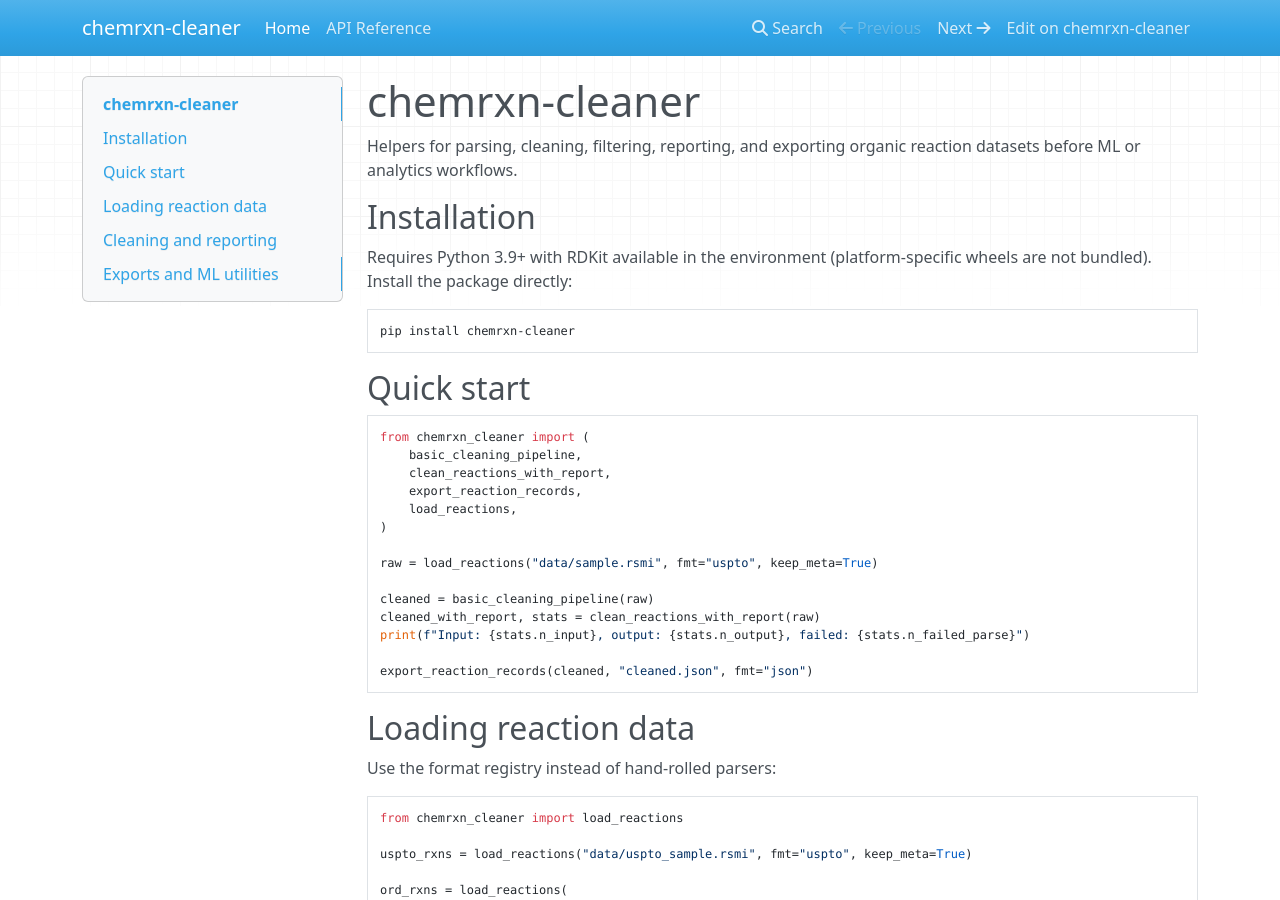
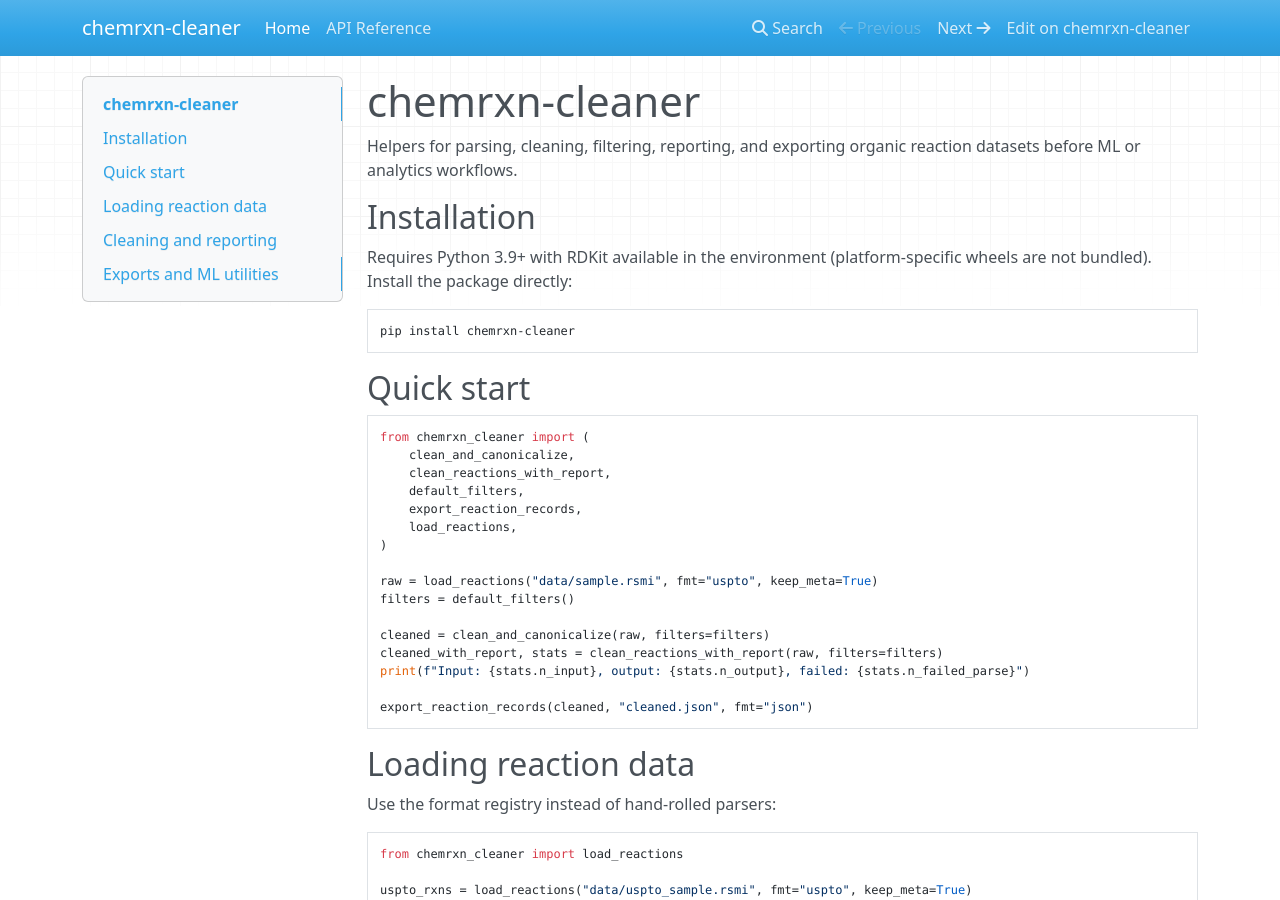
Before and after one commit to peiyeliu/chemrxn-cleaner, an MkDocs documentation site: the page built from docs/index.md, in a window 1280 px wide and 900 px high. Built offline with MkDocs 1.6.1, drawn with Linux system fonts in a browser that asks for light colours; nearby versions of some CDN libraries.

Commit message:
remove basic_cleaning_pipeline function

````diff
--- a/chemrxn_cleaner/__init__.py
+++ b/chemrxn_cleaner/__init__.py
@@ -5,7 +5,6 @@ __version__ = "0.1.0"
 import logging
 
 from .cleaner import (
-    basic_cleaning_pipeline,
     clean_and_canonicalize,
     clean_reactions,
     clean_reactions_with_report,
@@ -58,7 +57,6 @@ __all__ = [
     "clean_reactions",
     "clean_reactions_with_report",
     "clean_and_canonicalize",
-    "basic_cleaning_pipeline",
     # io
     "register_input_format",
     "get_input_format",
--- a/docs/index.md
+++ b/docs/index.md
@@ -14,16 +14,18 @@ pip install chemrxn-cleaner
 
 ```python
 from chemrxn_cleaner import (
-    basic_cleaning_pipeline,
+    clean_and_canonicalize,
     clean_reactions_with_report,
+    default_filters,
     export_reaction_records,
     load_reactions,
 )
 
 raw = load_reactions("data/sample.rsmi", fmt="uspto", keep_meta=True)
+filters = default_filters()
 
-cleaned = basic_cleaning_pipeline(raw)
-cleaned_with_report, stats = clean_reactions_with_report(raw)
+cleaned = clean_and_canonicalize(raw, filters=filters)
+cleaned_with_report, stats = clean_reactions_with_report(raw, filters=filters)
 print(f"Input: {stats.n_input}, output: {stats.n_output}, failed: {stats.n_failed_parse}")
 
 export_reaction_records(cleaned, "cleaned.json", fmt="json")
````
Also changed, not shown: README.md (+6 -4 lines), paper.md (+0 -1 lines), 1 other file.
